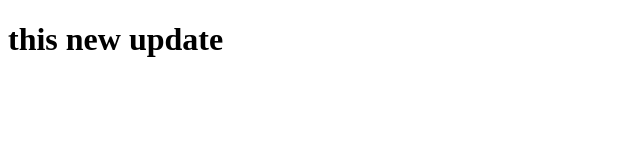
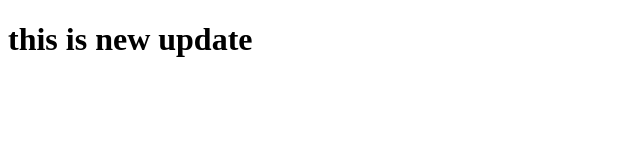
Before and after one commit to Youssef11Y/bashTest, a plain HTML site: page index.html in a window 1280 px wide. Shown: the whole page, without its empty margins (0-640 px from the left). Drawn offline with Linux system fonts and the light colour scheme.

Commit message:
edint the text in html file

```diff
--- a/index.html
+++ b/index.html
@@ -8,6 +8,6 @@
     <link rel="stylesheet" href="style.css">
 </head>
 <body>
-    <h1>this new update</h1>
+    <h1>this is new update</h1>
 </body>
 </html>
```
